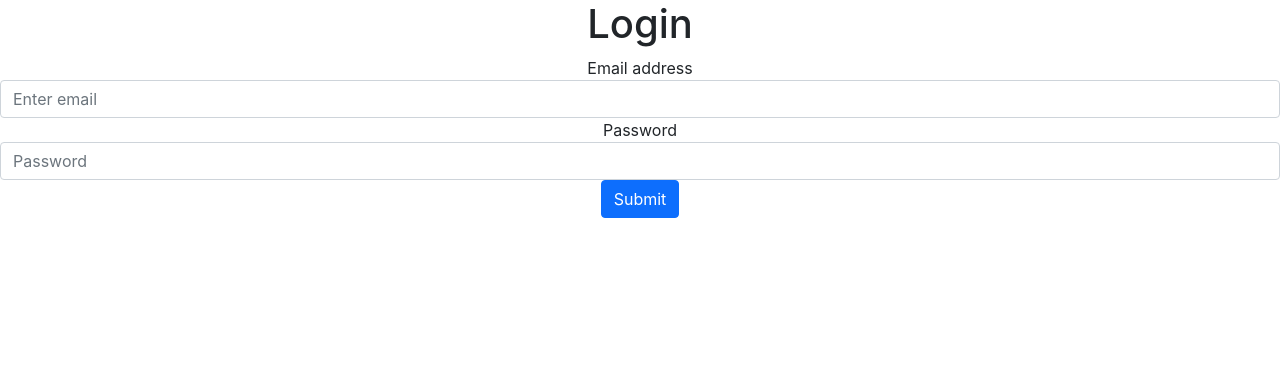
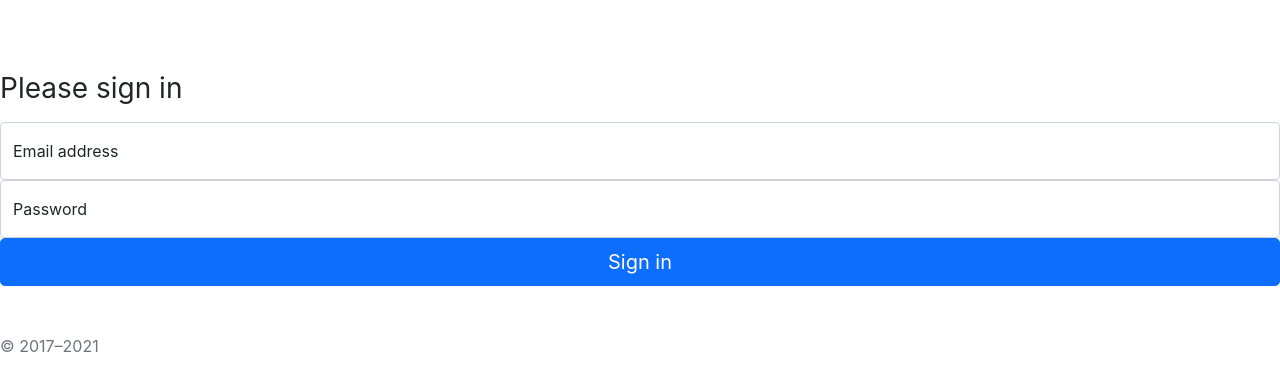
Before and after one commit to florimm/whatif, a React app in the folder source/whatif.web/: page /wallets in a window 1280 px wide. Before the commit this address led to /login. Shown: the top 390 px of the page. Built offline with nearby package versions, Linux system fonts and the light colour scheme.

Commit message:
refactored and added some style

```diff
--- a/source/whatif.web/src/App.css
+++ b/source/whatif.web/src/App.css
@@ -1,38 +1,20 @@
-.App {
-  text-align: center;
+/* Show it is fixed to the top */
+body {
+  min-height: 75rem;
+  padding-top: 4.5rem;
 }
 
-.App-logo {
-  height: 40vmin;
-  pointer-events: none;
+
+.bd-placeholder-img {
+  font-size: 1.125rem;
+  text-anchor: middle;
+  -webkit-user-select: none;
+  -moz-user-select: none;
+  user-select: none;
 }
 
-@media (prefers-reduced-motion: no-preference) {
-  .App-logo {
-    animation: App-logo-spin infinite 20s linear;
+@media (min-width: 768px) {
+  .bd-placeholder-img-lg {
+    font-size: 3.5rem;
   }
 }
-
-.App-header {
-  background-color: #282c34;
-  min-height: 100vh;
-  display: flex;
-  flex-direction: column;
-  align-items: center;
-  justify-content: center;
-  font-size: calc(10px + 2vmin);
-  color: white;
-}
-
-.App-link {
-  color: #61dafb;
-}
-
-@keyframes App-logo-spin {
-  from {
-    transform: rotate(0deg);
-  }
-  to {
-    transform: rotate(360deg);
-  }
-}
--- a/source/whatif.web/src/App.js
+++ b/source/whatif.web/src/App.js
@@ -1,4 +1,4 @@
-import { Routes, Route } from "react-router-dom";
+import { Routes, Route, Link, useNavigate } from "react-router-dom";
 import {
   QueryClient,
   QueryClientProvider,
@@ -8,29 +8,64 @@ import Home from './views/home';
 import Wallets from './views/wallets';
 import About from './views/about';
 import Login from './views/login';
-import { RequireAuth, AuthProvider } from './views/login/RequireAuth';
+import { RequireAuth } from './components/RequireAuth';
+import { useAuth } from './components/useAuth';
 import NotFound from './views/not-found';
 import './App.css';
 
 function App() {
   const queryClient = new QueryClient();
+  const auth = useAuth();
+  const navigate = useNavigate();
+
+  if (!auth.user || !auth.token) {
+    return <Login />;
+  }
+
+  const signOut = () => {
+    return auth.signOut(() => {
+      navigate('/login');
+    });
+  };
+
   return (
     <QueryClientProvider client={queryClient}>
-        <div className="App">
-          <div className="App-intro">
-            <AuthProvider>
+      <nav className="navbar navbar-expand-md navbar-dark fixed-top bg-dark">
+        <div className="container-fluid">
+          <Link className="navbar-brand" to="/">what-if</Link>
+          <button className="navbar-toggler" type="button" data-bs-toggle="collapse" data-bs-target="#navbarCollapse" aria-controls="navbarCollapse" aria-expanded="false" aria-label="Toggle navigation">
+            <span className="navbar-toggler-icon"></span>
+          </button>
+          <div className="collapse navbar-collapse" id="navbarCollapse">
+            <ul className="navbar-nav me-auto mb-2 mb-md-0">
+              <li className="nav-item">
+                <Link className="nav-link" to="/">Home</Link>
+              </li>
+              <li className="nav-item">
+                <Link className="nav-link" to="/wallets">Wallets</Link>
+              </li>
+              <li className="nav-item">
+                <Link className="nav-link" to="/about">About</Link>
+              </li>
+            </ul>
+            <form className="d-flex">
+              <button className="btn btn-outline-danger" onClick={signOut} >Logout</button>
+            </form>
+          </div>
+        </div>
+      </nav>
+        <main className="container">
+          <div className="bg-light p-5 rounded">
               <Routes>
                 <Route path="/">
                   <Route index element={<Home />} />
-                  <Route path="login" element={<Login />} />
                   <Route path="about" element={<About />} />
                   <Route path="wallets/*" element={<RequireAuth><Wallets /></RequireAuth>} />
                   <Route path="*" element={<NotFound />} />
                 </Route>
               </Routes>
-            </AuthProvider>
           </div>
-        </div>
+        </main>
         <ReactQueryDevtools initialIsOpen={false} />
     </QueryClientProvider>
   );
--- /dev/null
+++ b/source/whatif.web/src/components/AuthContext.js
@@ -0,0 +1,29 @@
+import * as React from "react";
+import { login } from "../utilities/requests";
+
+export const AuthContext = React.createContext();
+
+export function AuthProvider({ children }) {
+    const [user, setUser] = React.useState(localStorage.getItem('userName'));
+    const [token, setToken] = React.useState(localStorage.getItem('token'));
+
+    const signIn = (email, password) => {
+      return login(email, password).then(response => {
+        setUser(response.userName);
+        setToken(response.token);
+        return response;
+      });
+    };
+
+    const signOut = (callback) => {
+      setUser(null);
+      setToken(null);
+      localStorage.removeItem('userName');
+      localStorage.removeItem('token');
+      return callback;
+    };
+
+    const value = { user, token, signIn, signOut };
+
+    return <AuthContext.Provider value={value}>{children}</AuthContext.Provider>;
+}
--- /dev/null
+++ b/source/whatif.web/src/components/RequireAuth.js
@@ -0,0 +1,16 @@
+import {
+  useLocation,
+  Navigate
+} from "react-router-dom";
+import { useAuth } from "./useAuth";
+
+export function RequireAuth({ children }) {
+    const auth = useAuth();
+    const location = useLocation();
+
+    if (!auth.user) {
+      return <Navigate to="/login" state={{ from: location }} replace />;
+    }
+
+    return children;
+}
--- /dev/null
+++ b/source/whatif.web/src/components/useAuth.js
@@ -0,0 +1,6 @@
+import * as React from 'react';
+import { AuthContext } from './AuthContext';
+
+export function useAuth() {
+    return React.useContext(AuthContext);
+}
--- a/source/whatif.web/src/index.js
+++ b/source/whatif.web/src/index.js
@@ -1,6 +1,7 @@
 import React from 'react';
 import ReactDOM from 'react-dom';
 import { BrowserRouter } from "react-router-dom";
+import { AuthProvider } from './components/AuthContext';
 import App from './App';
 import reportWebVitals from './reportWebVitals';
 import './index.css';
@@ -8,7 +9,9 @@ import './index.css';
 ReactDOM.render(
   <React.StrictMode>
     <BrowserRouter>
-      <App />
+      <AuthProvider>
+        <App />
+      </AuthProvider>
     </BrowserRouter>
   </React.StrictMode>,
   document.getElementById('root')
--- a/source/whatif.web/src/views/login/RequireAuth.js
+++ /dev/null
@@ -1,50 +0,0 @@
-import * as React from "react";
-import {
-  useLocation,
-  Navigate
-} from "react-router-dom";
-import { login, logout } from "../../utilities/requests";
-
-export function RequireAuth({ children }) {
-    let auth = useAuth();
-    let location = useLocation();
-
-    if (!auth.user) {
-      // Redirect them to the /login page, but save the current location they were
-      // trying to go to when they were redirected. This allows us to send them
-      // along to that page after they login, which is a nicer user experience
-      // than dropping them off on the home page.
-      return <Navigate to="/login" state={{ from: location }} replace />;
-    }
-
-    return children;
-  }
-
-  let AuthContext = React.createContext();
-
-  export function AuthProvider({ children }) {
-    let [user, setUser] = React.useState(localStorage.getItem('userName'));
-    let [token, setToken] = React.useState(localStorage.getItem('token'));
-
-    let signIn = (email, password) => {
-      return login(email, password).then(response => {
-        setUser(response.userName);
-        setToken(response.token);
-        return response;
-      });
-    };
-
-    let signOut = (callback) => {
-      setUser(null);
-      setToken(null);
-      return callback;
-    };
-
-    const value = { user, token, signIn, signOut };
-
-    return <AuthContext.Provider value={value}>{children}</AuthContext.Provider>;
-  }
-
-  export function useAuth() {
-    return React.useContext(AuthContext);
-  }
--- a/source/whatif.web/src/views/login/index.js
+++ b/source/whatif.web/src/views/login/index.js
@@ -2,7 +2,7 @@ import {
     useNavigate,
     useLocation,
 } from "react-router-dom";
-import { useAuth } from "./RequireAuth";
+import { useAuth } from "../../components/useAuth";
 
 function Login() {
     let navigate = useNavigate();
@@ -34,20 +34,22 @@ function Login() {
         )
     }
     return (
-        <div>
-            <h1>Login</h1>
-            <form onSubmit={tryToLogin}>
-                <div className="form-group">
-                    <label htmlFor="email">Email address</label>
-                    <input type="email" className="form-control" name="email" id="email" aria-describedby="emailHelp" placeholder="Enter email" />
-                </div>
-                <div className="form-group">
-                    <label htmlFor="password">Password</label>
-                    <input type="password" className="form-control" name="password" id="password" placeholder="Password" />
-                </div>
-                <button type="submit" className="btn btn-primary">Submit</button>
-            </form>
-        </div>
+        <main className="form-signin">
+        <form onSubmit={tryToLogin}>
+            {/* <img className="mb-4" src="../assets/brand/bootstrap-logo.svg" alt="" width="72" height="57" /> */}
+            <h1 className="h3 mb-3 fw-normal">Please sign in</h1>
+            <div className="form-floating">
+            <input type="email" className="form-control" id="floatingInput" name="email" placeholder="name@example.com" />
+            <label htmlFor="floatingInput">Email address</label>
+            </div>
+            <div className="form-floating">
+            <input type="password" className="form-control" id="floatingPassword" name="password" placeholder="Password" />
+            <label htmlFor="floatingPassword">Password</label>
+            </div>
+            <button className="w-100 btn btn-lg btn-primary" type="submit">Sign in</button>
+            <p className="mt-5 mb-3 text-muted">&copy; 2017–2021</p>
+        </form>
+        </main>
     );
 }
 
```
Also changed, not shown: source/whatif.web/src/components/LoginForm.js (deleted, +0 -20 lines).
